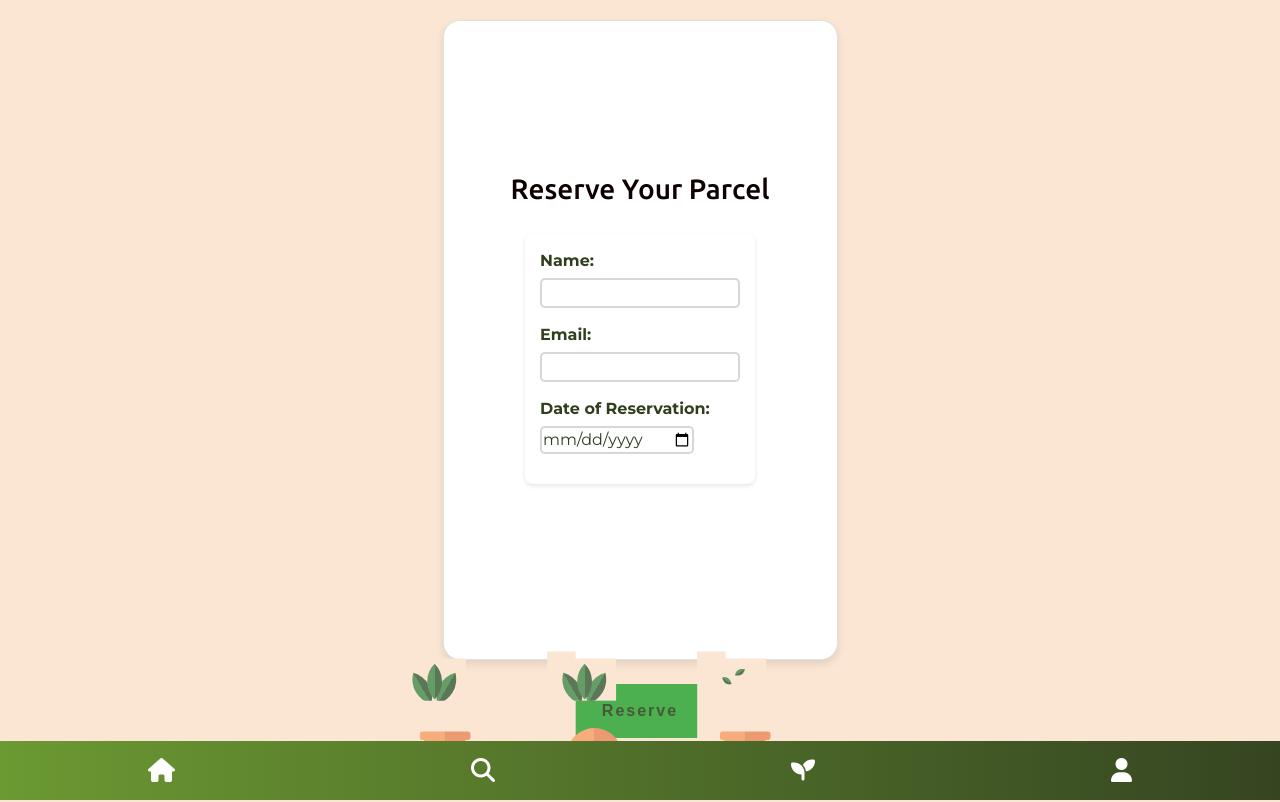
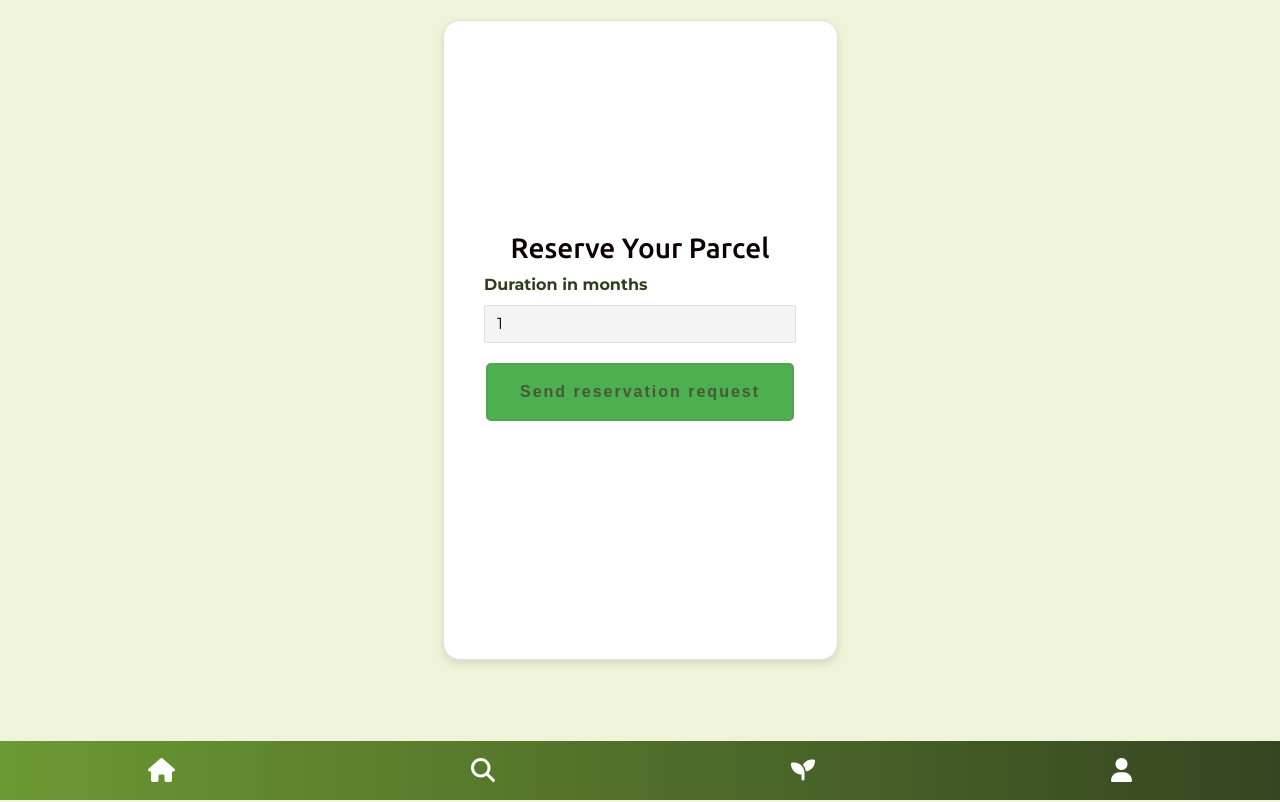
Before and after one commit to justdevelopin/CityGardens, a Rails app: page /parcels/1/parcel_reservations/new in a window 1280 px wide. Run offline with Rails 7, Linux system fonts and the light colour scheme; a user stored in the database is signed in; data comes from the database, SQL or seed files in the repository; tables that the repository leaves empty hold one stand-in row (values such as "Sample post"); style sheets or scripts are compiled from the project's sources; some libraries are stand-ins or nearby versions.

Commit message:
parcel reservations

```diff
--- a/app/assets/stylesheets/plants.scss
+++ /dev/null
@@ -1,166 +0,0 @@
-body {
-  background: #fbe6d4;
-}
-
-.wrapper {
-  position: absolute;
-  height: 187.5px; /* Reduced from 250px */
-  width: 525px; /* Reduced from 700px */
-  margin: auto;
-  bottom: 0;
-  left: 50%;
-  transform: translateX(-50%);
-}
-
-.container1, .container2, .container3 {
-  position: absolute;
-  display: inline-block;
-  width: 37.5px; /* Reduced from 50px */
-  height: 187.5px; /* Reduced from 250px */
-  background: #fbe6d4;
-  margin: 15px; /* Adjusted from 20px */
-  transform: scale(0.75);
-}
-
-.container2 {
-  left: 150px; /* Adjusted from 200px */
-}
-
-.container3 {
-  left: 300px; /* Adjusted from 400px */
-}
-
-.line1 {
-  width: 105px; /* Reduced from 140px */
-  height: 75px; /* Reduced from 100px */
-  background: #fbe6d4;
-  top: 30px; /* Adjusted from 40px */
-  left: 15px; /* Adjusted from 20px */
-  z-index: 1;
-  overflow: hidden;
-  transform: scale(0.75);
-}
-
-.pot2 {
-  position: relative;
-  height: 97.5px; /* Reduced from 130px */
-  width: 97.5px; /* Reduced from 130px */
-  background: linear-gradient(to right, #f6ad7b 50%, #ed9a73 50%);
-  left: 14.25px; /* Adjusted from 19px */
-  top: 15px; /* Adjusted from 20px */
-  border-radius: 50%;
-  overflow: hidden;
-  transform: scale(0.75);
-}
-
-.line2 {
-  top: 75px; /* Adjusted from 100px */
-  width: 97.5px; /* Reduced from 130px */
-  height: 15px; /* Reduced from 20px */
-  background: #fbe6d4;
-  position: relative;
-  z-index: 1;
-  transform: scale(0.75);
-}
-
-.leaf1, .leaf2, .leaf3 {
-  width: 60px; /* Reduced from 80px */
-  height: 60px; /* Reduced from 80px */
-  background: green;
-  position: relative;
-  border-radius: 112.5px 0; /* Adjusted from 150px */
-  background: linear-gradient(-45deg, #5c7658 50%, #649d66 50%);
-  transform: scale(0.75);
-}
-
-.leaf3 {
-  transform: rotate(-15deg) scale(0.75);
-  bottom: 97.5px; /* Adjusted from 130px */
-  left: 39.75px; /* Adjusted from 53px */
-}
-
-.leaf2 {
-  transform: rotate(-45deg) scale(0.75);
-  z-index: 1;
-  bottom: 48.75px; /* Adjusted from 65px */
-  left: 18.75px; /* Adjusted from 25px */
-}
-
-.leaf1 {
-  transform: rotate(-75deg) scale(0.75);
-  top: 22.5px; /* Adjusted from 30px */
-  right: 3px;
-}
-
-.line {
-  position: relative;
-  width: 90px; /* Reduced from 120px */
-  height: 15px; /* Reduced from 20px */
-  background: linear-gradient(to right, #f6ad7b 50%, #ed9a73 50%);
-  border-radius: 5px;
-  top: 30px; /* Adjusted from 40px */
-  left: 18.75px; /* Adjusted from 25px */
-  z-index: 1;
-  transform: scale(0.75);
-}
-
-.pot1, .pot3 {
-  position: relative;
-  height: 67.5px; /* Reduced from 90px */
-  width: 75px; /* Reduced from 100px */
-  top: 15px; /* Adjusted from 20px */
-  left: 25.5px; /* Adjusted from 34px */
-  background: linear-gradient(to right, #f6ad7b 50%, #ed9a73 50%);
-  clip-path: polygon(0 0, 100% 0, 90% 100%, 10% 100%);
-  transform: scale(0.75);
-}
-
-.shadow {
-  width: 73.5px; /* Reduced from 98px */
-  height: 3.75px; /* Reduced from 5px */
-  position: relative;
-  background: #e08f62;
-  top: 15px; /* Adjusted from 20px */
-  z-index: 2;
-  transform: scale(0.75);
-}
-
-.root {
-  position: relative;
-  left: 46.5px; /* Adjusted from 62px */
-  width: 3px; /* Adjusted from 4px */
-  height: 45px; /* Reduced from 60px */
-  background: #649d66;
-  transform: scale(0.75);
-}
-
-.leaf4, .leaf5 {
-  width: 22.5px; /* Reduced from 30px */
-  height: 15px; /* Reduced from 20px */
-  background: green;
-  position: relative;
-  border-radius: 112.5px 0; /* Adjusted from 150px */
-  background: linear-gradient(-32deg, #5c7658 50%, #649d66 50%);
-  transform: scale(0.75);
-}
-
-.leaf4 {
-  left: 46.5px; /* Adjusted from 62px */
-  top: 16.5px; /* Adjusted from 22px */
-  z-index: 1;
-}
-
-.leaf5 {
-  left: 24px; /* Adjusted from 32px */
-  top: 16.5px; /* Adjusted from 22px */
-  transform: rotate(65deg) scale(0.75);
-}
-
-.line3 {
-  height: 11.25px; /* Reduced from 15px */
-  width: 97.5px; /* Reduced from 130px */
-  position: relative;
-  top: 30px; /* Adjusted from 40px */
-  background: linear-gradient(to right, #fbe6d4 50%, #feceab 50%);
-  transform: scale(0.75);
-}
--- a/app/controllers/parcel_reservations_controller.rb
+++ b/app/controllers/parcel_reservations_controller.rb
@@ -7,28 +7,26 @@ class ParcelReservationsController < ApplicationController
   end
 
   def new
-    Rails.logger.debug "Received params: #{params.inspect}"
-  @parcel = Parcel.find(params[:parcel_id])
+    @parcel = Parcel.find(params[:parcel_id])
     @garden = @parcel.garden
     @parcel_reservation = ParcelReservation.new
 
   end
 
   def create
-    @parcel_reservation = ParcelReservation.new(parcel_reservation_params)
+    @parcel_reservation = ParcelReservation.new
     @parcel_reservation.user = current_user
     @parcel_reservation.parcel = Parcel.find(params[:parcel_id])
+
 
     if @parcel_reservation.save
       redirect_to user_profile_path, notice: 'Reservation was successfully created.'
     else
+
       render :new
     end
   end
 
   private
 
-  def parcel_reservation_params
-    params.require(:parcel_reservation).permit(:status)
-  end
 end
--- a/app/models/user.rb
+++ b/app/models/user.rb
@@ -6,6 +6,7 @@ class User < ApplicationRecord
   has_many :events, through: :gardens
   has_many :parcels
   has_many :parcel_reservations
+  has_many :reserved_parcels, through: :parcel_reservations, source: :parcel
 
   has_many :attending_events, through: :bookings, source: :event
 
--- a/app/views/gardens/show.html.erb
+++ b/app/views/gardens/show.html.erb
@@ -17,7 +17,7 @@
           <div class="event-card-info">
             <h4><%= parcel.name %></h4>
             <% unless current_user == @garden.user %>
-              <%= link_to 'Reserve this Parcel', new_parcel_parcel_reservation_path(@garden, parcel), class: 'reserve-parcel-button' %>
+              <%= link_to 'Reserve this Parcel', new_parcel_parcel_reservation_path(parcel), class: 'reserve-parcel-button' %>
             <% end %>
           </div>
         <% end %>
--- a/app/views/parcel_reservations/new.html.erb
+++ b/app/views/parcel_reservations/new.html.erb
@@ -7,65 +7,14 @@
     <% end %>
 
     <h3>Reserve Your Parcel</h3>
-    <form id="reservationForm" class="reservation-form">
-      <div class="form-group">
-        <label for="name">Name:</label>
-        <input type="text" id="name" name="name" required>
-      </div>
+    <%= simple_form_for [@parcel, @parcel_reservation] do |f| %>
+      <%= f.input :duration_in_months, collection: (1..12) %>
+      <%= f.submit "Send reservation request", class: "action-button" %>
+    <% end %>
 
-      <div class="form-group">
-        <label for="email">Email:</label>
-        <input type="email" id="email" name="email" required>
-      </div>
-
-      <div class="form-group">
-        <label for="date">Date of Reservation:</label>
-        <input type="date" id="date" name="date" required>
-      </div>
-    </form>
 
     <!-- Replace the existing parcel-container with the new plant design -->
-    <div class="wrapper">
-      <div class="container1">
-        <div class="line1">
-          <div class="leaf1"></div>
-          <div class="leaf2"></div>
-          <div class="leaf3"></div>
-        </div>
-        <div class="line"></div>
-        <div class="pot1">
-          <div class="shadow"></div>
-        </div>
-      </div>
 
-      <div class="container2">
-        <div class="line1">
-          <div class="leaf1"></div>
-          <div class="leaf2"></div>
-          <div class="leaf3"></div>
-        </div>
-        <div class="pot2">
-          <div class="line3"></div>
-          <div class="line2"></div>
-        </div>
-      </div>
-
-      <div class="container3">
-        <div class="line1">
-          <div class="leaf4"></div>
-          <div class="leaf5"></div>
-          <div class="root"></div>
-        </div>
-        <div class="line"></div>
-        <div class="pot3">
-          <div class="shadow"></div>
-        </div>
-      </div>
-    </div>
 
   </div>
 </div>
-
-<div class="reserve-button-container">
-  <button type="submit" class="action-button" form="reservationForm">Reserve</button>
-</div>
--- a/config/routes.rb
+++ b/config/routes.rb
@@ -17,16 +17,13 @@ Rails.application.routes.draw do
     resources :events, only: [:index, :new, :create]
     resources :reviews, only: [:destroy, :create]
     resources :parcels, only: [:new, :create, :index, :show]
-    resources :parcel_reservations, only: [ :new, :create, :update]# Nested within gardens
+
   end
 
 
-resources :parcels do
-  collection do
-    get 'new', to: 'parcels#new', as: 'new', defaults: { garden_id: nil }
+  resources :parcels do
+    resources :parcel_reservations, only: [:new, :create, :update]
   end
-  resources :parcel_reservations, only: [:new, :create, :update]
-end
 
 
   # Reveal health status on /up that returns 200 if the app boots with no exceptions, otherwise 500.
--- /dev/null
+++ b/db/migrate/20231206104627_add_duration_in_months_to_parcel_reservations.rb
@@ -0,0 +1,5 @@
+class AddDurationInMonthsToParcelReservations < ActiveRecord::Migration[7.1]
+  def change
+    add_column :parcel_reservations, :duration_in_months, :integer, default: 1
+  end
+end
```
Also changed, not shown: app/views/parcel_reservations/_list.html.erb (added, +25 -0 lines), app/views/users/show.html.erb (+9 -1 lines), app/assets/stylesheets/pages/unlocks/new.html.erb (renamed from app/views/devise/unlocks/new.html.erb), db/schema.rb.
